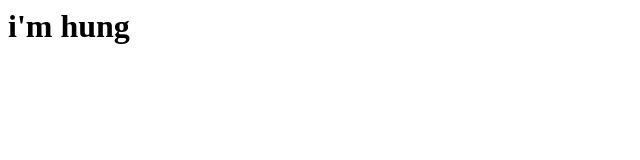
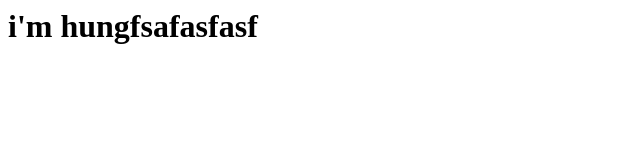
Before and after one commit to hungtran1/hung, a plain HTML site: page site/ff.html in a window 1280 px wide. Shown: the whole page, without its empty margins (0-640 px from the left). Drawn offline with Linux system fonts and the light colour scheme.

Commit message:
asfasgdsgsdg

```diff
--- a/site/ff.html
+++ b/site/ff.html
@@ -4,6 +4,6 @@
 	<title>hello</title>
 </head>
 <body>
-<h1>i'm hung </h1>
+<h1>i'm hungfsafasfasf </h1>
 </body>
 </html>
```
